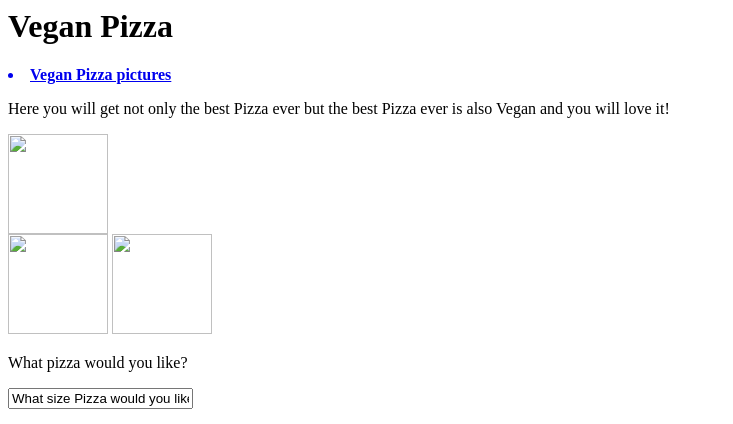
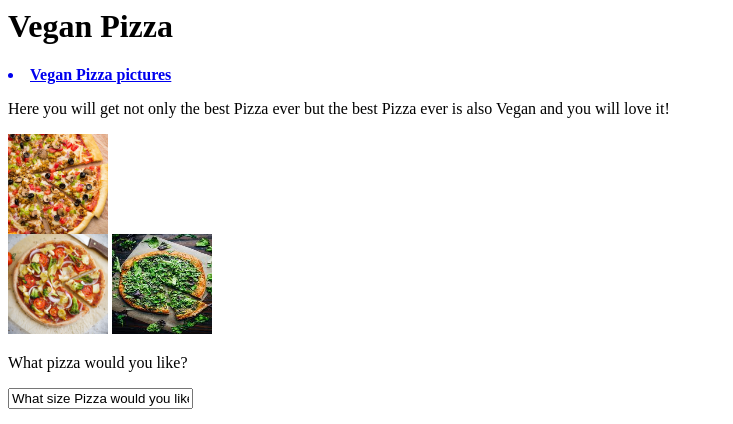
Before and after one commit to COBRAHALOLEAFSPEACELOVE7/HTML-and-CSS-Projects, a plain HTML site: page One-Page Website/Thumb/one_page_website.html in a window 1280 px wide. Shown: the top 424 px of the page, without its empty margins (0-733 px from the left). Drawn offline with Linux system fonts and the light colour scheme.

Commit message:
Fixed it

```diff
--- a/One-Page Website/Thumb/one_page_website.html
+++ b/One-Page Website/Thumb/one_page_website.html
@@ -7,9 +7,9 @@
 <h1> Vegan Pizza </h1>
 <nav> <a href="#Vegan Pizza pictures" id="link"><li><strong>Vegan Pizza pictures</strong></li></a>
 <p> Here you will get not only the best Pizza ever but the best Pizza ever is also Vegan and you will love it! </p>
-<section> <div id= "Vegan Pizza pictures"> <img src="Thumb/Vegan Pizza image 1.jpg" width="100" height="100"> </div> </section>
-<img src="Thumb/Vegan Pizza image 2.jpg" width="100" height="100">
-<img src="Thumb/Vegan Pizza image 3.jpg" width="100" height="100">
+<section> <div id= "Vegan Pizza pictures"> <img src="Vegan Pizza image 1.jpg" width="100" height="100"> </div> </section>
+<img src="Vegan Pizza image 2.jpg" width="100" height="100">
+<img src="Vegan Pizza image 3.jpg" width="100" height="100">
 <p> What pizza would you like? </p>
 <form action="" method="post">
 <input class="Order" type="text" value="What size Pizza would you like">
```
